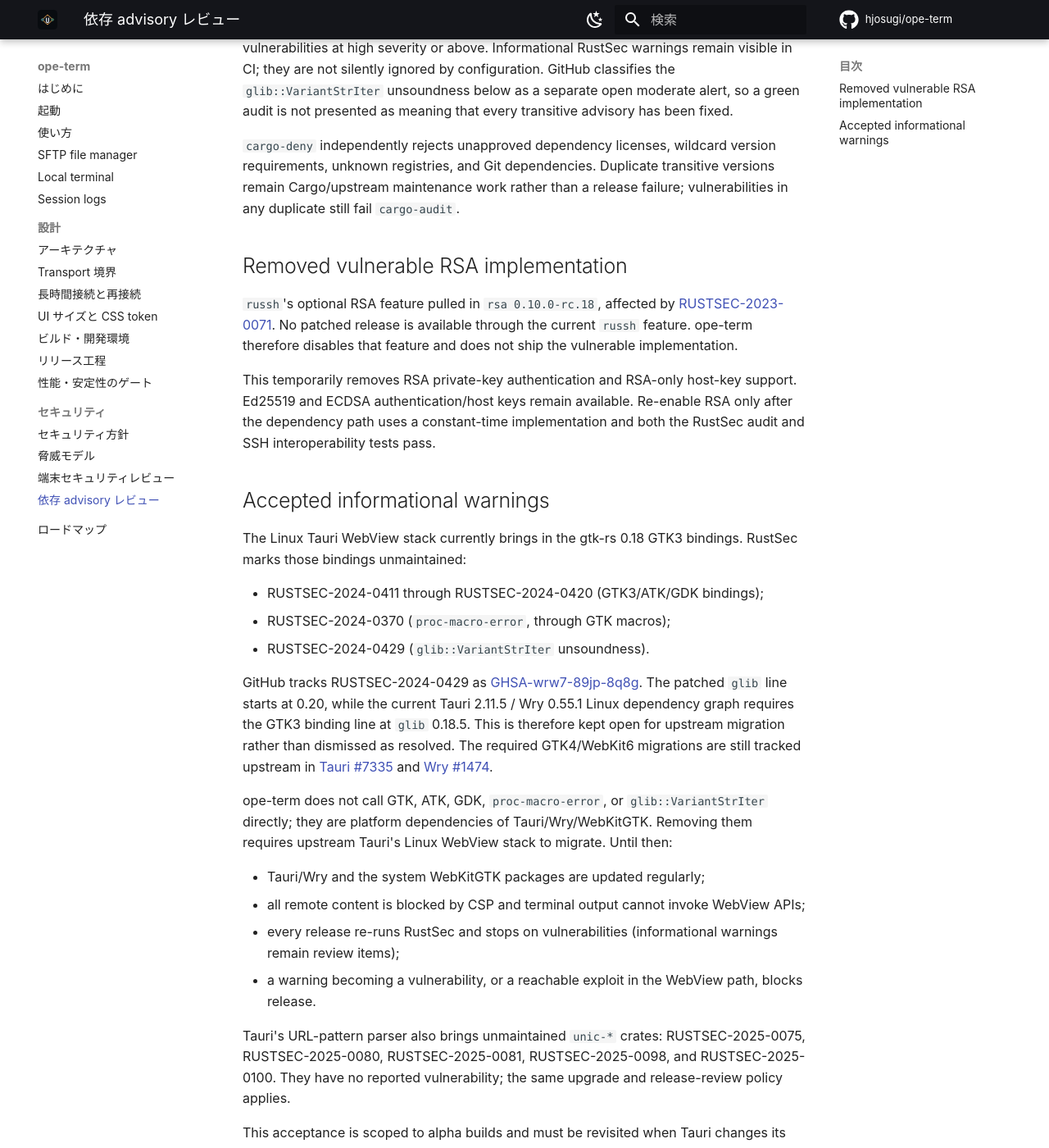
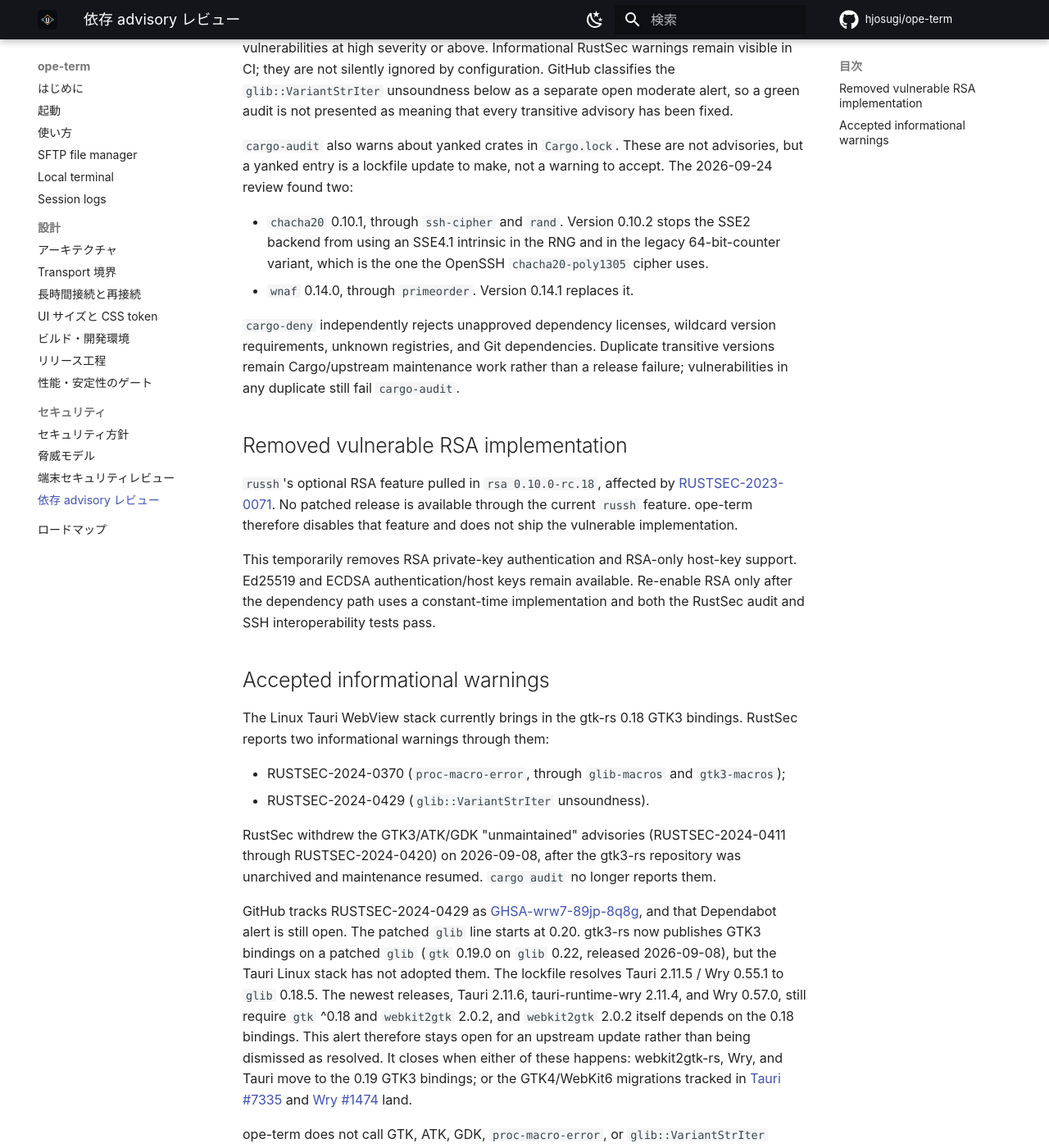
Before and after one commit to hjosugi/ope-term, an MkDocs documentation site: the page built from docs/SECURITY_ADVISORIES.md, in a window 1280 px wide and 1400 px high, scrolled down 226 px. Shown: the whole window at 82% size. Built offline with MkDocs 1.6.1 and Material for MkDocs 9.7.7, drawn with Linux system fonts in a browser that asks for light colours; comment, search, counter and statistics services are not loaded; some of the changed text lies outside the part shown.

Commit message:
docs(security): refresh advisory review for 2026-09-24
Re-run the review against the current lockfile, RustSec database, and
Dependabot alerts:

- RustSec withdrew the gtk3-rs unmaintained advisories
  (RUSTSEC-2024-0411..0420) on 2026-09-08, so stop listing them as
  accepted warnings.
- gtk 0.19.0 now provides GTK3 bindings on a patched glib (0.22), but
  Tauri 2.11.6, tauri-runtime-wry 2.11.4, Wry 0.57.0, and webkit2gtk
  2.0.2 still require the 0.18 line. GHSA-wrw7-89jp-8q8g therefore stays
  open, and the exit conditions now name both upgrade paths.
- Record that no crate in the locked graph other than glib references
  VariantStrIter.
- Record the yanked chacha20 0.10.1 and wnaf 0.14.0 lockfile entries
  that cargo-audit now reports.

Co-Authored-By: Claude Opus 5.5 (1M context) <noreply@anthropic.com>

```diff
--- a/docs/SECURITY_ADVISORIES.md
+++ b/docs/SECURITY_ADVISORIES.md
@@ -1,6 +1,6 @@
 # Dependency advisory review
 
-Last reviewed: 2026-08-27 with `cargo-audit`, `cargo-deny`, the current
+Last reviewed: 2026-09-24 with `cargo-audit`, `cargo-deny`, the current
 RustSec database, and GitHub Dependabot alerts.
 
 `just security` reports no entries in cargo-audit's vulnerability category and
@@ -9,6 +9,16 @@ warnings remain visible in CI; they are not silently ignored by configuration.
 GitHub classifies the `glib::VariantStrIter` unsoundness below as a separate
 open moderate alert, so a green audit is not presented as meaning that every
 transitive advisory has been fixed.
+
+`cargo-audit` also warns about yanked crates in `Cargo.lock`. These are not
+advisories, but a yanked entry is a lockfile update to make, not a warning to
+accept. The 2026-09-24 review found two:
+
+- `chacha20` 0.10.1, through `ssh-cipher` and `rand`. Version 0.10.2 stops
+  the SSE2 backend from using an SSE4.1 intrinsic in the RNG and in the legacy
+  64-bit-counter variant, which is the one the OpenSSH `chacha20-poly1305`
+  cipher uses.
+- `wnaf` 0.14.0, through `primeorder`. Version 0.14.1 replaces it.
 
 `cargo-deny` independently rejects unapproved dependency licenses, wildcard
 version requirements, unknown registries, and Git dependencies. Duplicate
@@ -30,23 +40,35 @@ the RustSec audit and SSH interoperability tests pass.
 ## Accepted informational warnings
 
 The Linux Tauri WebView stack currently brings in the gtk-rs 0.18 GTK3 bindings.
-RustSec marks those bindings unmaintained:
+RustSec reports two informational warnings through them:
 
-- RUSTSEC-2024-0411 through RUSTSEC-2024-0420 (GTK3/ATK/GDK bindings);
-- RUSTSEC-2024-0370 (`proc-macro-error`, through GTK macros);
+- RUSTSEC-2024-0370 (`proc-macro-error`, through `glib-macros` and
+  `gtk3-macros`);
 - RUSTSEC-2024-0429 (`glib::VariantStrIter` unsoundness).
 
+RustSec withdrew the GTK3/ATK/GDK "unmaintained" advisories
+(RUSTSEC-2024-0411 through RUSTSEC-2024-0420) on 2026-09-08, after the gtk3-rs
+repository was unarchived and maintenance resumed. `cargo audit` no longer
+reports them.
+
 GitHub tracks RUSTSEC-2024-0429 as
-[GHSA-wrw7-89jp-8q8g](https://github.com/advisories/GHSA-wrw7-89jp-8q8g). The
-patched `glib` line starts at 0.20, while the current Tauri 2.11.5 / Wry 0.55.1
-Linux dependency graph requires the GTK3 binding line at `glib` 0.18.5. This is
-therefore kept open for upstream migration rather than dismissed as resolved.
-The required GTK4/WebKit6 migrations are still tracked upstream in
+[GHSA-wrw7-89jp-8q8g](https://github.com/advisories/GHSA-wrw7-89jp-8q8g), and
+that Dependabot alert is still open. The patched `glib` line starts at 0.20.
+gtk3-rs now publishes GTK3 bindings on a patched `glib` (`gtk` 0.19.0 on
+`glib` 0.22, released 2026-09-08), but the Tauri Linux stack has not adopted
+them. The lockfile resolves Tauri 2.11.5 / Wry 0.55.1 to `glib` 0.18.5. The
+newest releases, Tauri 2.11.6, tauri-runtime-wry 2.11.4, and Wry 0.57.0, still
+require `gtk` ^0.18 and `webkit2gtk` 2.0.2, and `webkit2gtk` 2.0.2 itself
+depends on the 0.18 bindings. This alert therefore stays open for an upstream
+update rather than being dismissed as resolved. It closes when either of these
+happens: webkit2gtk-rs, Wry, and Tauri move to the 0.19 GTK3 bindings; or the
+GTK4/WebKit6 migrations tracked in
 [Tauri #7335](https://github.com/tauri-apps/tauri/issues/7335) and
-[Wry #1474](https://github.com/tauri-apps/wry/issues/1474).
+[Wry #1474](https://github.com/tauri-apps/wry/issues/1474) land.
 
 ope-term does not call GTK, ATK, GDK, `proc-macro-error`, or
-`glib::VariantStrIter` directly; they are platform dependencies of
+`glib::VariantStrIter` directly, and no other crate in the locked dependency
+graph references `VariantStrIter`. They are platform dependencies of
 Tauri/Wry/WebKitGTK. Removing them requires upstream Tauri's Linux WebView stack
 to migrate. Until then:
 
```
